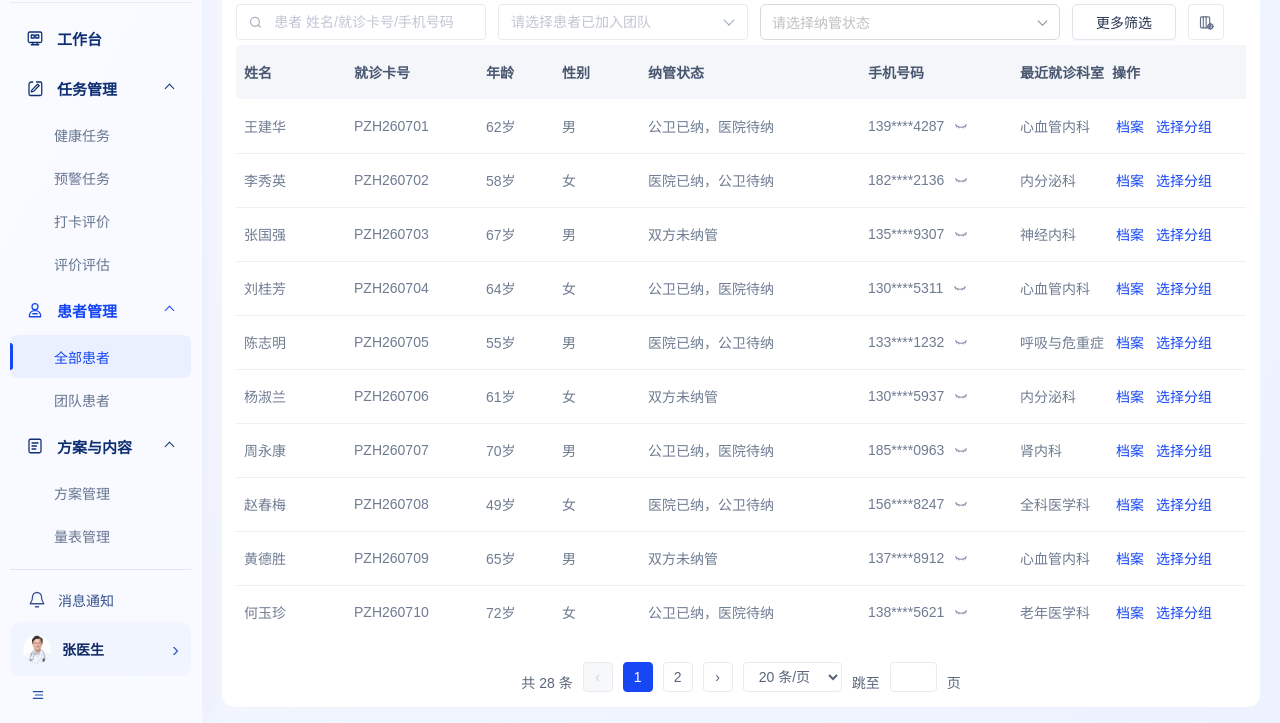
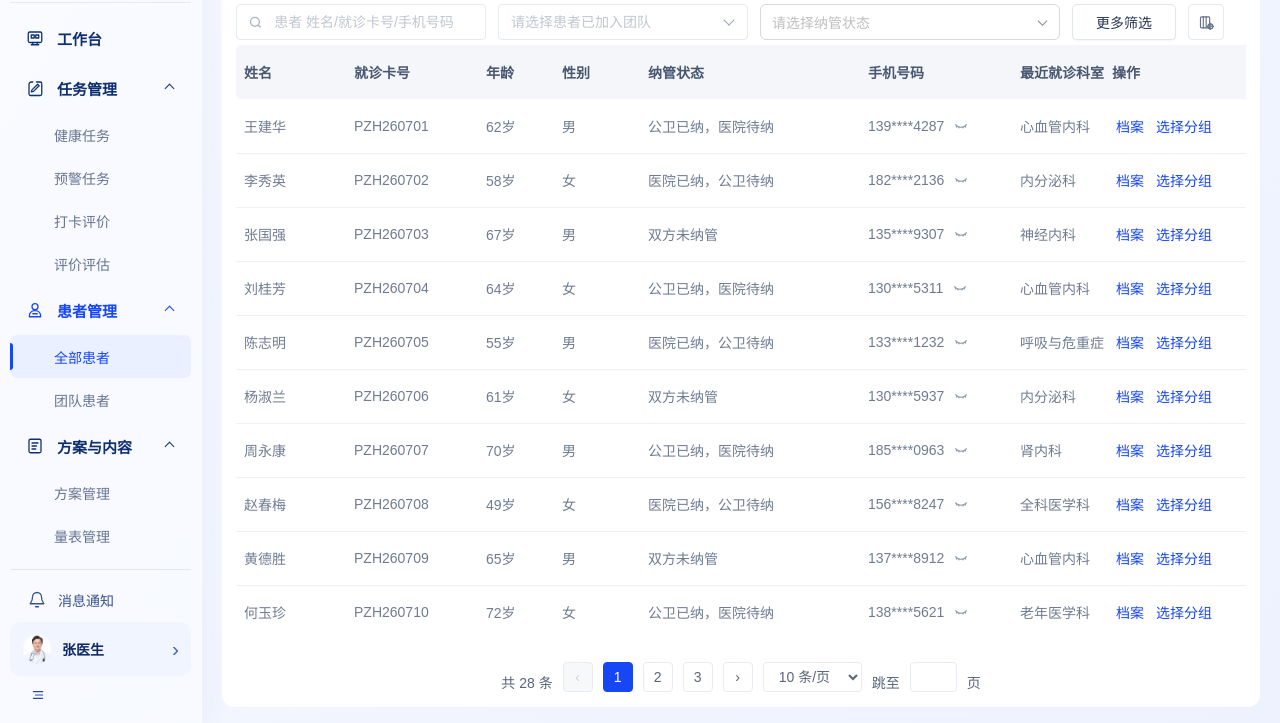
Before and after one commit to w19981230h-cmyk/panzhihua-health-dashboard, a website: page index.html in a window 1280 px wide. Shown: the part 77-800 px from the top of the page. Drawn offline with nearby package versions, Linux system fonts and the light colour scheme.

Commit message:
统一列表每页十条并支持页面直达

```diff
--- a/app.js
+++ b/app.js
@@ -32,7 +32,7 @@ const baseRows = [
   ['罗桂英','PZH260728','73岁','女','189****6742','全科医学科','高血压合并慢性心力衰竭','心脏起搏器植入术','2026-07-03','高血压规范管理']
 ].map((row,index)=>[...row.slice(0,4),managementStatuses[index%managementStatuses.length],...row.slice(4)]);
 
-const state={page:1,size:20,query:'',team:'',managementStatus:[],gender:'',minAge:'',maxAge:'',visible:columns.map(()=>true)};
+const state={page:1,size:10,query:'',team:'',managementStatus:[],gender:'',minAge:'',maxAge:'',visible:columns.map(()=>true)};
 const $=s=>document.querySelector(s);
 const head=$('#tableHead'),body=$('#tableBody'),empty=$('#emptyState');
 const managementSelect=$('#managementStatusSelect');
@@ -150,6 +150,21 @@ document.querySelectorAll('.subnav button').forEach(btn=>btn.addEventListener('c
   if(!opensPerformanceDashboard)$('#pageTitle').textContent=btn.dataset.page;
   showToast(`已切换至${btn.dataset.page}`);
 }));
+
+const directListPages={
+  patients:'全部患者',
+  recipes:'食谱管理',
+  articles:'文章管理',
+  scales:'量表管理',
+  assessments:'评估报告'
+};
+
+window.addEventListener('load',()=>{
+  const pageName=directListPages[new URLSearchParams(window.location.search).get('page')];
+  if(!pageName)return;
+  const button=[...document.querySelectorAll('.subnav button')].find(item=>item.dataset.page===pageName);
+  if(button)button.click();
+});
 document.querySelectorAll('.nav-toggle').forEach(btn=>btn.addEventListener('click',()=>{
   const group=btn.closest('.nav-group');
   const open=group.classList.toggle('open');
--- a/article.js
+++ b/article.js
@@ -84,7 +84,7 @@ const articleRows = articleDiseaseCatalog.flatMap(([disease, titles], diseaseInd
 const articleState = {
   query: '',
   page: 1,
-  size: 20
+  size: 10
 };
 
 function buildArticlePage() {
@@ -134,7 +134,7 @@ function buildArticlePage() {
         <button id="articleNext" type="button" aria-label="下一页">›</button>
         <label class="article-size">
           <select id="articlePageSize" aria-label="每页条数">
-            <option value="20">20 条/页</option>
+            <option value="10">10 条/页</option>
           </select><i aria-hidden="true"></i>
         </label>
         <span>跳至</span>
--- a/assessment-report.js
+++ b/assessment-report.js
@@ -79,7 +79,7 @@ const assessmentReports=Array.from({length:200},(_,index)=>{
   };
 });
 
-const assessmentState = {query:'', output:'', status:'', page:1, size:20};
+const assessmentState = {query:'', output:'', status:'', page:1, size:10};
 
 function buildAssessmentReportPage(){
   const page=document.createElement('section');
@@ -132,7 +132,7 @@ function buildAssessmentReportPage(){
         <button class="assessment-page-arrow" id="assessmentPrev" type="button" aria-label="上一页">‹</button>
         <div class="assessment-page-numbers" id="assessmentPageNumbers"></div>
         <button class="assessment-page-arrow" id="assessmentNext" type="button" aria-label="下一页">›</button>
-        <label class="assessment-size"><select aria-label="每页条数"><option value="20">20 条/页</option></select><i></i></label>
+        <label class="assessment-size"><select aria-label="每页条数"><option value="10">10 条/页</option></select><i></i></label>
       </footer>
     </section>`;
   document.querySelector('.main-content').appendChild(page);
--- a/index.html
+++ b/index.html
@@ -159,7 +159,7 @@
             <button class="page-arrow" id="prevPage">‹</button>
             <div id="pageButtons"></div>
             <button class="page-arrow" id="nextPage">›</button>
-            <select id="pageSize"><option value="20" selected>20 条/页</option><option value="10">10 条/页</option></select>
+            <select id="pageSize"><option value="10" selected>10 条/页</option></select>
             <span>跳至</span><input id="jumpPage" type="number" min="1" /><span>页</span>
           </div>
         </section>
--- a/recipe.js
+++ b/recipe.js
@@ -237,7 +237,7 @@ while (recipeRows.length < 100) {
 }
 
 const RECIPE_VIRTUAL_TOTAL = 25690;
-const RECIPE_PAGE_SIZE = 20;
+const RECIPE_PAGE_SIZE = 10;
 
 const recipeState = {
   query: '',
@@ -327,7 +327,7 @@ function buildRecipePage() {
           <button class="recipe-page-arrow" id="recipePrevPage" type="button" disabled>‹</button>
           <div class="recipe-page-numbers" id="recipePageNumbers"></div>
           <button class="recipe-page-arrow" id="recipeNextPage" type="button">›</button>
-          <label class="recipe-size"><select id="recipePageSize" aria-label="每页条数"><option value="20" selected>20条/页</option></select><i></i></label>
+          <label class="recipe-size"><select id="recipePageSize" aria-label="每页条数"><option value="10" selected>10条/页</option></select><i></i></label>
           <span>跳至</span><input id="recipeJumpPage" type="number" min="1" max="1000" aria-label="跳转页码">
         </div>
       </footer>
--- a/scale.js
+++ b/scale.js
@@ -117,7 +117,7 @@ scaleRows[0].children=[{
   children:undefined
 }];
 
-const scaleState = {query:'',page:1,size:20,expanded:new Set([0])};
+const scaleState = {query:'',page:1,size:10,expanded:new Set([0])};
 
 function buildScalePage(){
   const page=document.createElement('section');
@@ -157,7 +157,7 @@ function buildScalePage(){
         <button class="scale-page-arrow" id="scalePrev" type="button" aria-label="上一页">‹</button>
         <div class="scale-page-numbers" id="scalePageNumbers"></div>
         <button class="scale-page-arrow" id="scaleNext" type="button" aria-label="下一页">›</button>
-        <label class="scale-size"><select aria-label="每页条数"><option value="20">20 条/页</option></select><i></i></label>
+        <label class="scale-size"><select aria-label="每页条数"><option value="10">10 条/页</option></select><i></i></label>
         <span>跳至</span><input id="scaleJump" type="number" min="1" aria-label="跳转页码"><span>页</span>
       </footer>
     </section>`;
```
